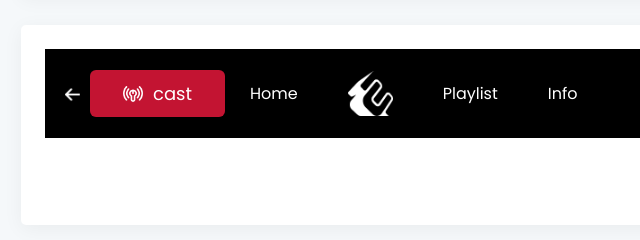
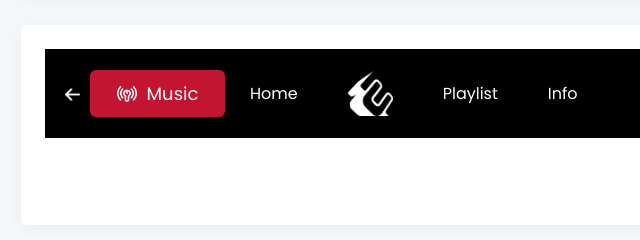
Before and after one commit to dhavalinventam/styleguide, a plain HTML site: page index.html in a window 1280 px wide. Shown: the part 1000-1240 px from the top of the page, 244-884 px from the left. Drawn offline with nearby package versions, Linux system fonts and the light colour scheme.

Commit message:
design change

```diff
--- a/index.html
+++ b/index.html
@@ -255,7 +255,7 @@
                                                   <a href="#" class="left_arrow_div">
                                                       <img src="image/header-left-arrow.png" />
                                                   </a>
-                                                  <a href="#" class="cast_btn_div mob_hide_div"> <img src="image/wave-network.png" /> cast </a>
+                                                  <a href="#" class="cast_btn_div mob_hide_div"> <img src="image/wave-network.png" /> Music </a>
                                                   <a href="#" class="music_icon_div mob_show_class">
                                                       <img src="image/musical-note.png" />
                                                   </a>
```
